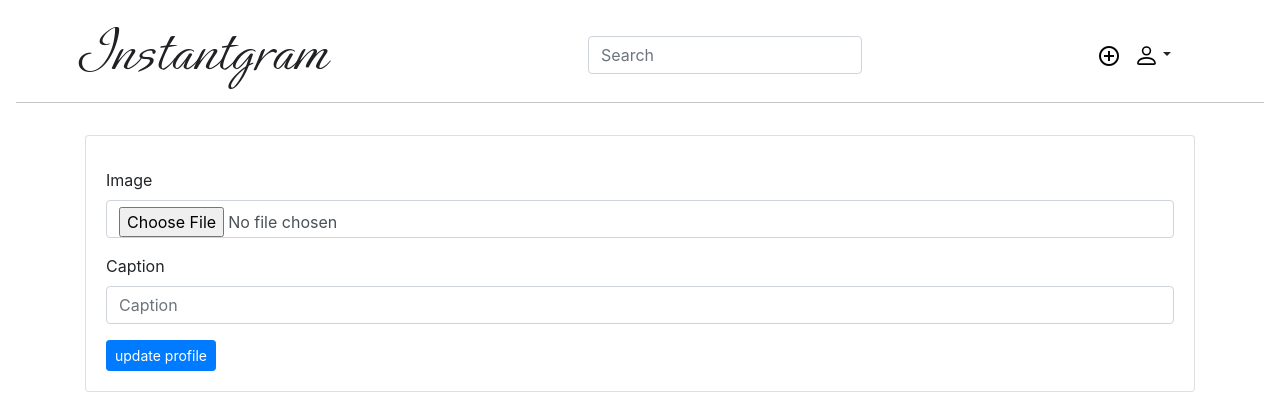
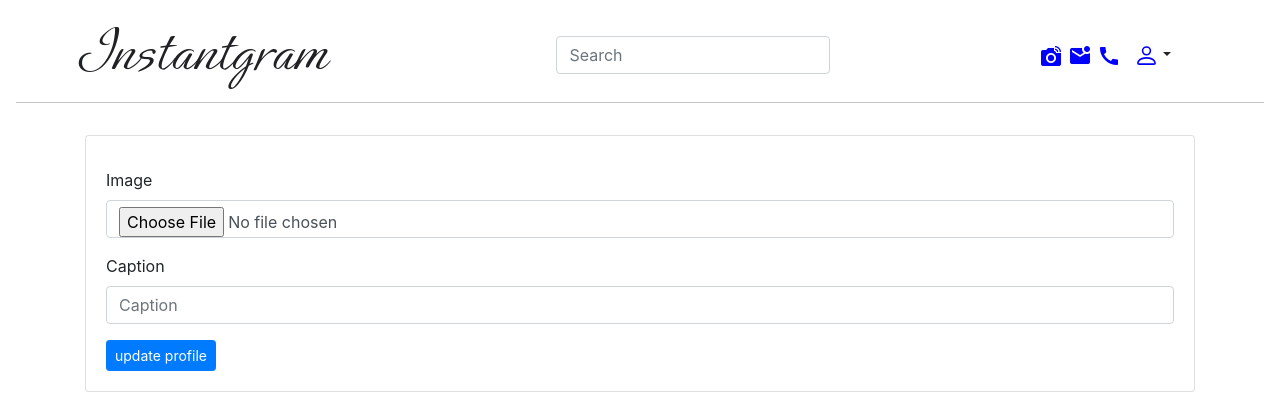
Before and after one commit to tailorv/instantgram, a Django app: page /edit/profile/ in a window 1280 px wide. Shown: the top 420 px of the page. Run offline with Django 3.2, Linux system fonts and the light colour scheme; the visitor is signed in with stand-in values (Sample User, id 1); some libraries are stand-ins or nearby versions; some web fonts are replaced.

Commit message:
create material icons

```diff
--- a/instagram/templates/navbar.html
+++ b/instagram/templates/navbar.html
@@ -23,16 +23,24 @@
             <div class="col-sm-6 col-md-6" style="display: inline-flex; margin-right: 50px;">
                 {% if user.is_authenticated %}
                 <a href="{%url 'post' %}">
-                    <span class="material-icons" style="color: black; margin-top: 9px;">
-                        add_circle_outline
-                    </span>
-                </a>
+                    <span class="material-icons" style="color: blue; margin-top: 9px;margin-left:5px">
+                        linked_camera
+                    </span></a>
+                <a href="{%url 'index' %}">
+                    <span class="material-icons" style="color: blue; margin-top: 9px;margin-left:5px">
+                        mark_email_unread
+                    </span> </a>
+                <a href="{% url 'profile' user.username %}">
+                    <span class="material-icons" style="color: blue; margin-top: 9px;margin-left:5px">
+                        call
+                    </span></a>
+
 
                 <div class="instaicon like" style="display: inline;" class="dropdown">
                     <a href="{% url 'profile' user.username %}" class="dropdown-toggle btn btn-default"
                         data-toggle="dropdown" role="button" aria-expanded="false"><svg
-                            xmlns="http://www.w3.org/2000/svg" width="25" height="25" fill="currentColor"
-                            class="bi bi-person" viewBox="0 0 16 16" style="color: black; ">
+                            xmlns="http://www.w3.org/2000/svg" width="25" height="25" fill="blue"
+                            class="bi bi-person" viewBox="0 0 16 16" style="color: red; ">
                             <path
                                 d="M8 8a3 3 0 1 0 0-6 3 3 0 0 0 0 6zm2-3a2 2 0 1 1-4 0 2 2 0 0 1 4 0zm4 8c0 1-1 1-1 1H3s-1 0-1-1 1-4 6-4 6 3 6 4zm-1-.004c-.001-.246-.154-.986-.832-1.664C11.516 10.68 10.289 10 8 10c-2.29 0-3.516.68-4.168 1.332-.678.678-.83 1.418-.832 1.664h10z" />
                         </svg></a>
```
